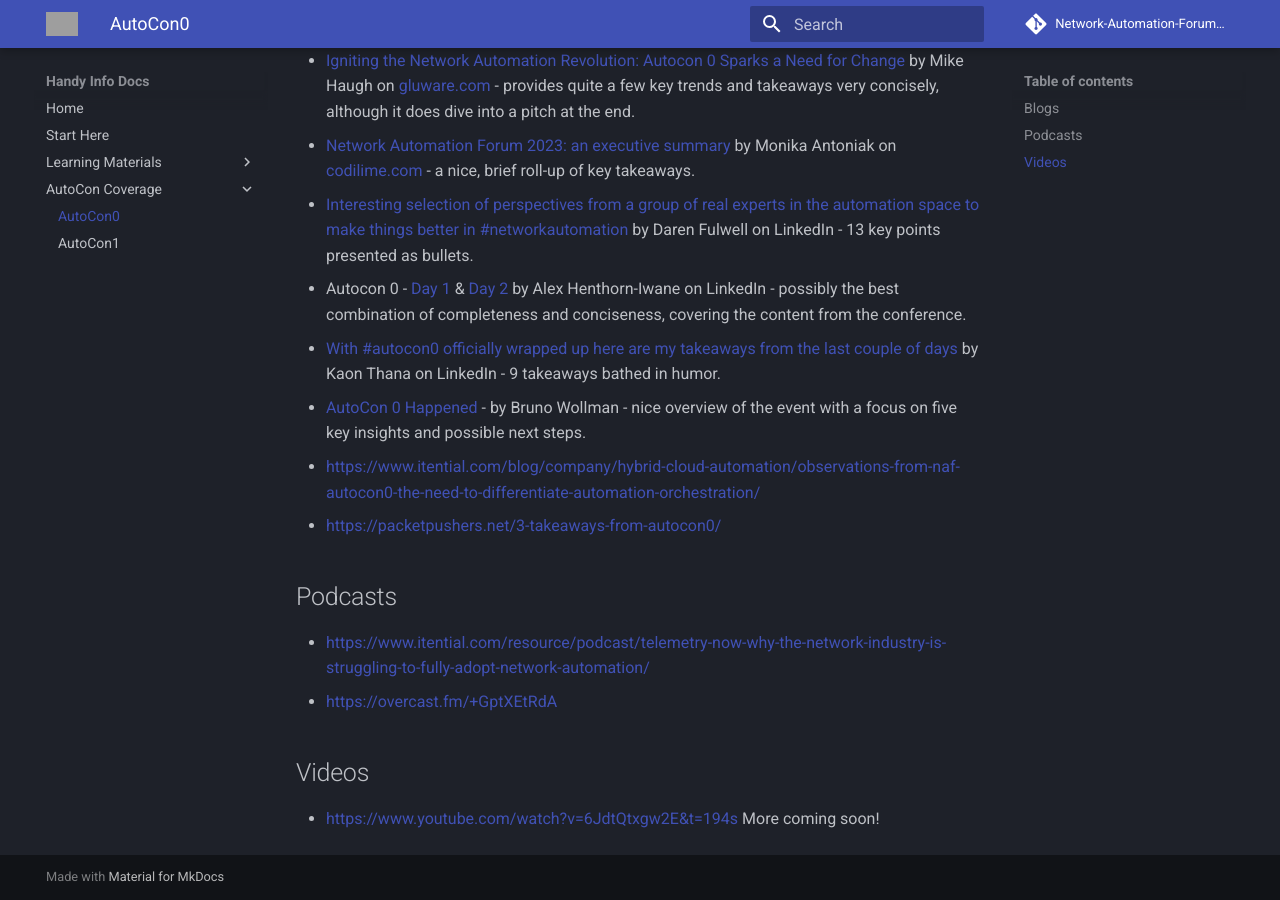
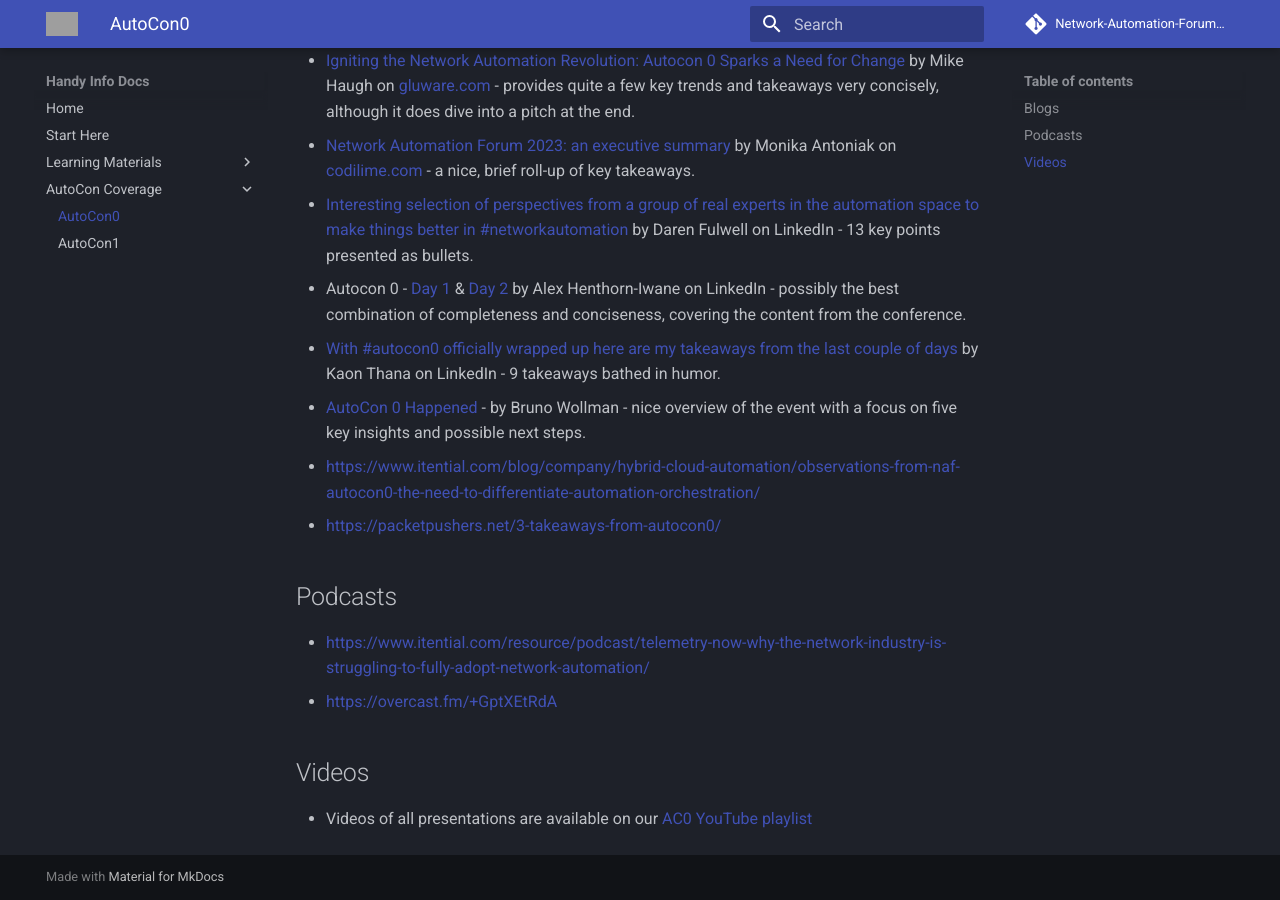
Before and after one commit to Network-Automation-Forum/handyinfo, an MkDocs documentation site: the page built from docs/autocon_coverage/autocon0.md, in a window 1280 px wide and 900 px high, scrolled down 578 px. Built offline with MkDocs 1.6.1 and Material for MkDocs 9.7.7, drawn with Linux system fonts in a browser that asks for light colours; comment, search, counter and statistics services are not loaded; grey boxes are pictures that could not be loaded.

```diff
--- a/docs/autocon_coverage/autocon0.md
+++ b/docs/autocon_coverage/autocon0.md
@@ -21,4 +21,4 @@ A collection of links to AC0 related content.
 -   [https://overcast.fm/+GptXEtRdA](https://overcast.fm/+GptXEtRdA)
 
 ## Videos
--   [https://www.youtube.com/watch?v=6JdtQtxgw2E&t=194s](https://www.youtube.com/watch?v=6JdtQtxgw2E&t=194s) More coming soon!
+-   Videos of all presentations are available on our [AC0 YouTube playlist](https://www.youtube.com/playlist?list=PLP6VWb4PEbEo4i47JpOykMCM-qt2SpO9r)
```
Also changed, not shown: docs/autocon_coverage/autocon1.md (+1 -0 lines), docs/autocon_coverage/autocon2.md (added, +17 -0 lines).
